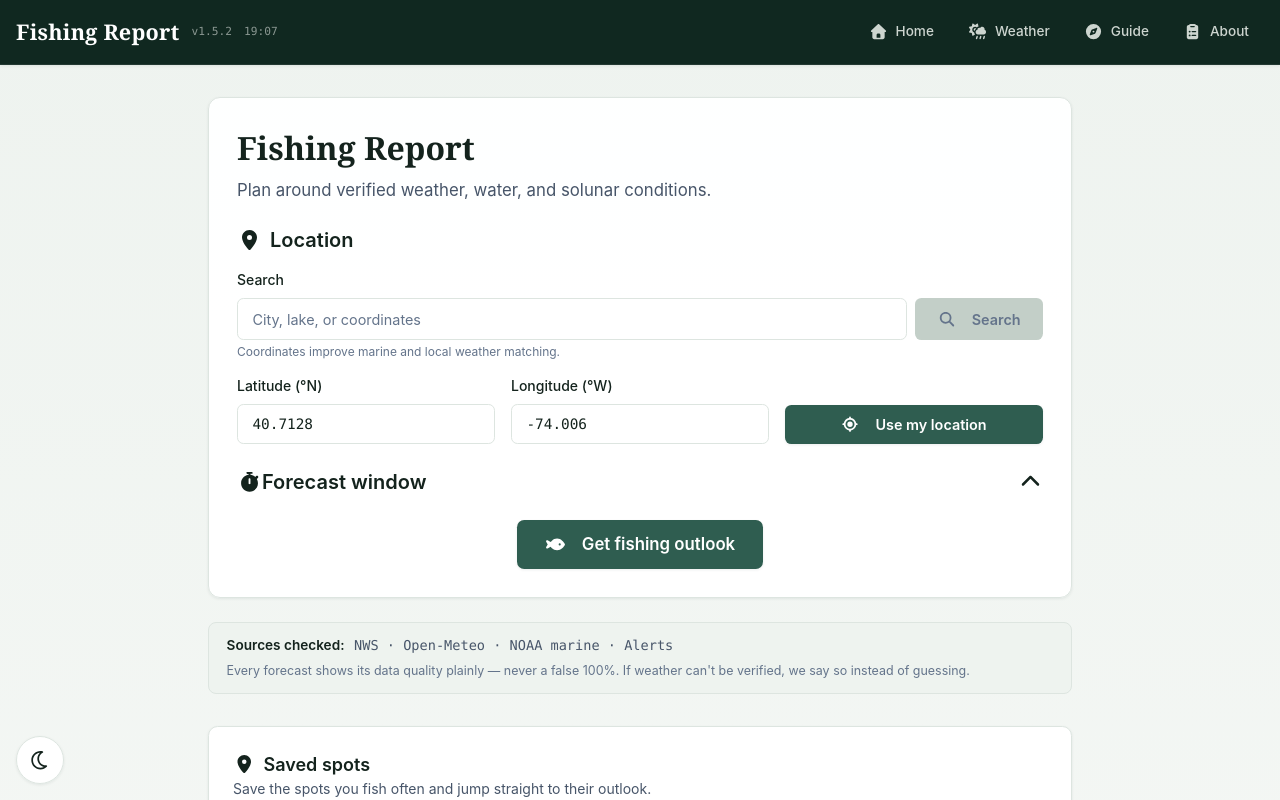
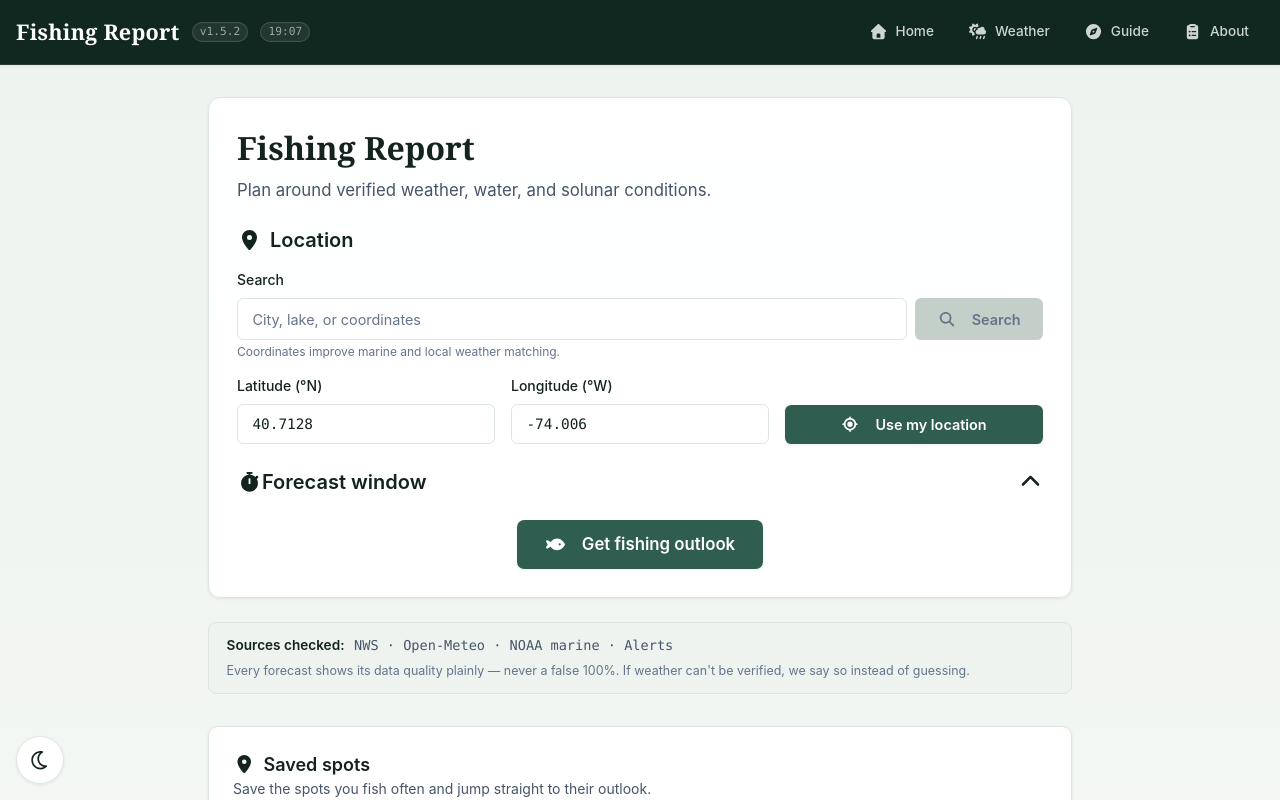
Before and after one commit to jsldvr/fishing-report, a React (Vite) app: page / in a window 1280 px wide. Shown: the top 800 px of the page. Built offline with nearby package versions, Linux system fonts and the light colour scheme.

Commit message:
update: style app version and timestamp as compact, neutral pills for improved header aesthetics

```diff
--- a/src/index.css
+++ b/src/index.css
@@ -1063,13 +1063,21 @@ div#wx-outlook-controls {
 }
 
 /* Brand metadata (version, timestamp, install control) render inline
-   after the brand title in the single header row. */
+   after the brand title in the single header row. Version and timestamp
+   share one restrained neutral pill treatment, subordinate to the title. */
 .app-version,
 .timestamp {
+  display: inline-flex;
+  align-items: center;
   font-family: var(--font-mono);
   font-size: 0.7rem;
-  color: rgba(238, 243, 239, 0.55);
+  line-height: 1.4;
+  color: rgba(238, 243, 239, 0.6);
   white-space: nowrap;
+  padding: 0.1rem 0.45rem;
+  background: rgba(238, 243, 239, 0.08);
+  border: 1px solid rgba(238, 243, 239, 0.16);
+  border-radius: 9999px;
 }
 
 .header-brand .btn {
@@ -1143,6 +1151,7 @@ div#wx-outlook-controls {
   .app-version,
   .timestamp {
     font-size: 0.6rem;
+    padding: 0.08rem 0.35rem;
   }
 
   .header-brand .btn {
@@ -1168,6 +1177,7 @@ div#wx-outlook-controls {
   .app-version,
   .timestamp {
     font-size: 0.58rem;
+    padding: 0.05rem 0.28rem;
   }
 
   .header-brand .btn {
```
Also changed, not shown: 1 other file (tests, documents, lock files or other folders).
